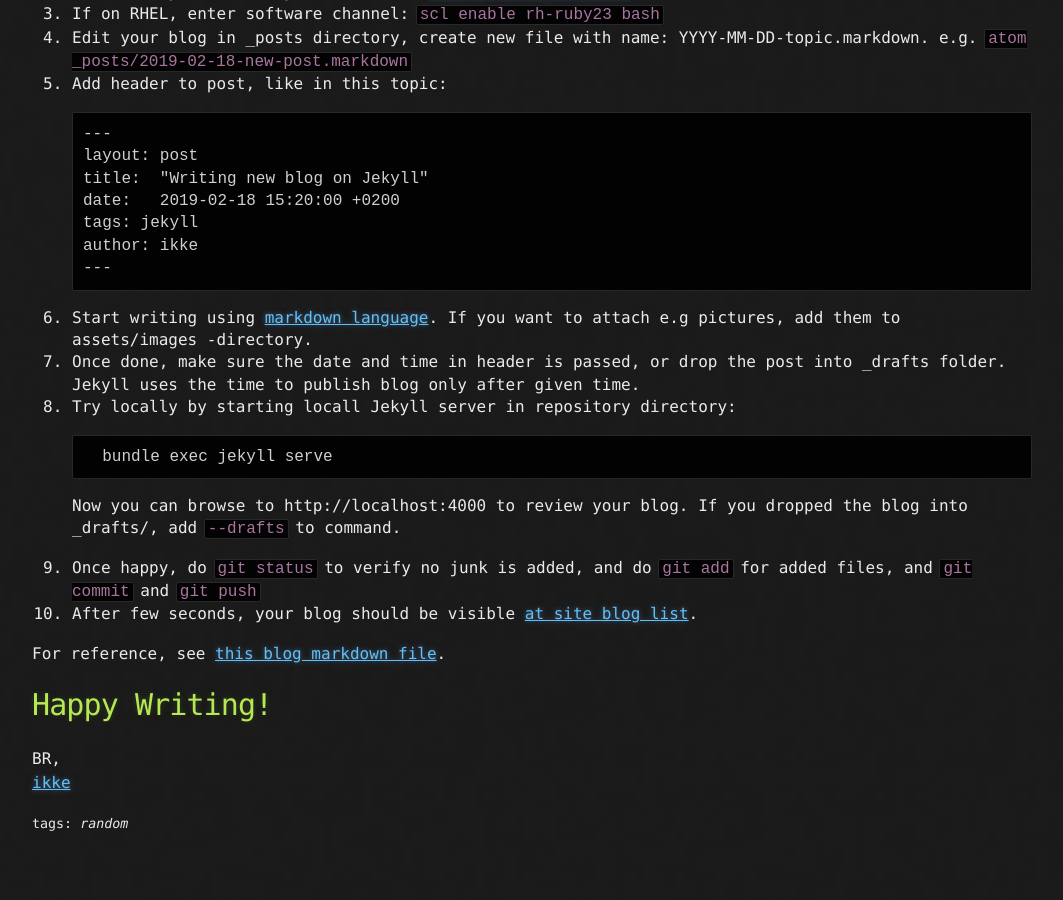
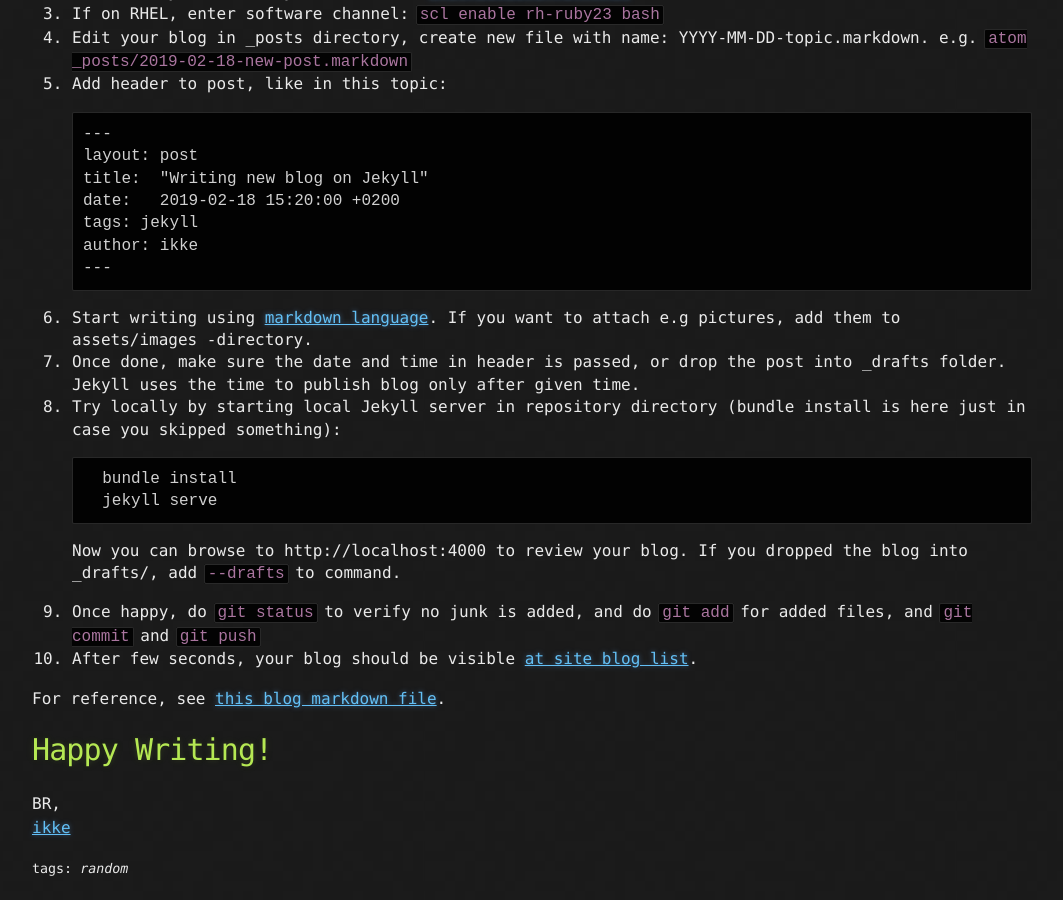
Before and after one commit to RedHatNordicsSA/RedHatNordicsSA.github.io, a Jekyll site: the page built from _posts/2019-02-18-new-post.markdown, in a window 1280 px wide and 900 px high, scrolled down 654 px. Shown: the whole window, without its empty margins (108-1171 px from the left). Built offline with Jekyll 4.4.1, drawn with Linux system fonts in a browser that asks for light colours; before the commit the page ends 1509 px from its top, so only the background shows below that.

Commit message:
added bundle install before jekyll serve

````diff
--- a/_posts/2019-02-18-new-post.markdown
+++ b/_posts/2019-02-18-new-post.markdown
@@ -34,9 +34,11 @@ I was asked how to write a new blog into our Jekyll. It's [really straight forwa
 7. Once done, make sure the date and time in header is passed, or drop the post
    into \_drafts folder. Jekyll uses the time to publish blog only after given
    time.
-8. Try locally by starting locall Jekyll server in repository directory:
+8. Try locally by starting local Jekyll server in repository directory
+   (bundle install is here just in case you skipped something):
   ```
-  bundle exec jekyll serve
+  bundle install
+  jekyll serve
   ```
   Now you can browse to http://localhost:4000 to review your blog. If you
   dropped the blog into \_drafts/, add ```--drafts``` to command.
````
